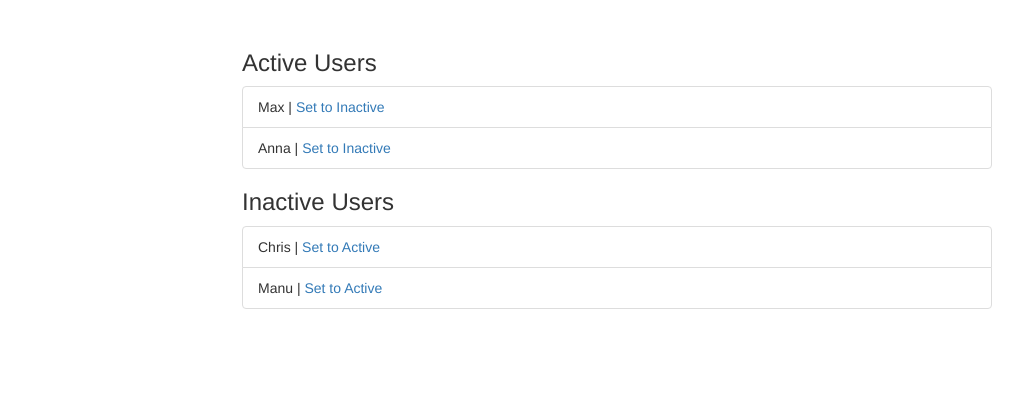
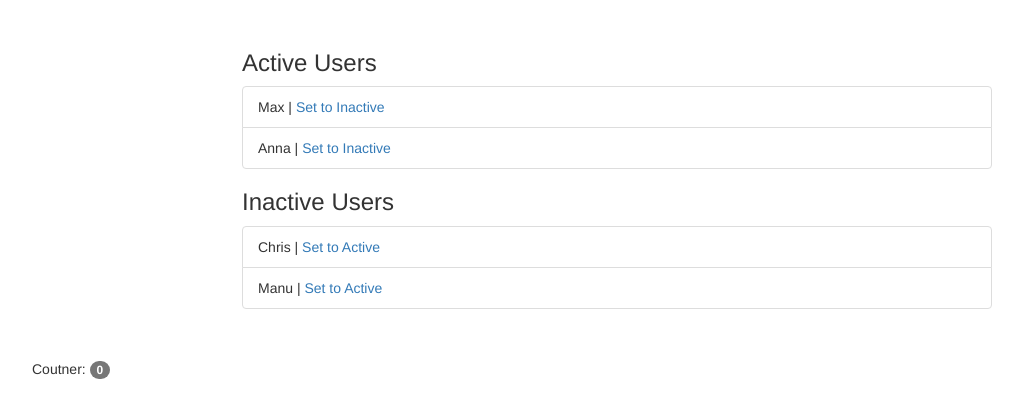
Before and after one commit to kosovych/ng-cg, an Angular app: page / in a window 1280 px wide. Shown: the top 418 px of the page, without its empty margins (23-1046 px from the left). Built offline with nearby package versions, Linux system fonts and the light colour scheme.

Commit message:
added user service

```diff
--- a/src/app/app.component.html
+++ b/src/app/app.component.html
@@ -11,3 +11,9 @@
     -->
   </div>
 </div>
+
+<div class="container">
+  <div class="row">
+    Coutner: <span class="badge">{{ counter }}</span>
+  </div>
+</div>
--- a/src/app/app.component.ts
+++ b/src/app/app.component.ts
@@ -1,10 +1,19 @@
-import { Component } from '@angular/core';
+import { Component, OnInit } from '@angular/core';
+import { CounerService } from './shared/services/couner.service';
 
 @Component({
   selector: 'app-root',
   templateUrl: './app.component.html',
   styleUrls: ['./app.component.css']
 })
-export class AppComponent {
+export class AppComponent implements OnInit {
+  counter: number;
 
+  constructor(
+    private counerService: CounerService,
+  ) {}
+
+  ngOnInit() {
+    this.counter = this.counerService.counter;
+  }
 }
--- a/src/app/app.module.ts
+++ b/src/app/app.module.ts
@@ -7,6 +7,7 @@ import { AppComponent } from './app.component';
 import { ActiveUsersComponent } from './active-users/active-users.component';
 import { InactiveUsersComponent } from './inactive-users/inactive-users.component';
 import { UserService } from './shared/services/user.service';
+import { CounerService } from './shared/services/couner.service';
 
 @NgModule({
   declarations: [
@@ -18,7 +19,7 @@ import { UserService } from './shared/services/user.service';
     BrowserModule,
     FormsModule,
   ],
-  providers: [UserService],
+  providers: [UserService, CounerService],
   bootstrap: [AppComponent]
 })
 export class AppModule { }
--- /dev/null
+++ b/src/app/shared/services/couner.service.ts
@@ -0,0 +1,22 @@
+import { Injectable, OnInit } from '@angular/core';
+import { UserService } from './user.service';
+
+@Injectable({
+  providedIn: 'root'
+})
+export class CounerService implements OnInit {
+  counter: number = 0;
+
+  constructor(
+    private userService: UserService
+  ) {
+
+  }
+
+  ngOnInit() {
+    this.userService.statusChanged.subscribe( () => {
+      this.counter++;
+      console.log(this.counter);
+    })
+  }
+}
--- a/src/app/shared/services/user.service.ts
+++ b/src/app/shared/services/user.service.ts
@@ -1,22 +1,27 @@
-import { Injectable } from '@angular/core';
+import { Injectable, EventEmitter } from '@angular/core';
 
 @Injectable({
   providedIn: 'root'
 })
 export class UserService {
 
+
   activeUsers = ['Max', 'Anna'];
   inactiveUsers = ['Chris', 'Manu'];
+  statusChanged = new EventEmitter<any>();
 
   constructor() { }
 
   onSetToInactive(id: number) {
     this.inactiveUsers.push(this.activeUsers[id]);
     this.activeUsers.splice(id, 1);
+    this.statusChanged.emit();
   }
 
   onSetToActive(id: number) {
     this.activeUsers.push(this.inactiveUsers[id]);
     this.inactiveUsers.splice(id, 1);
+    this.statusChanged.emit();
   }
+
 }
```
Also changed, not shown: 1 other file (tests, documents, lock files or other folders).
